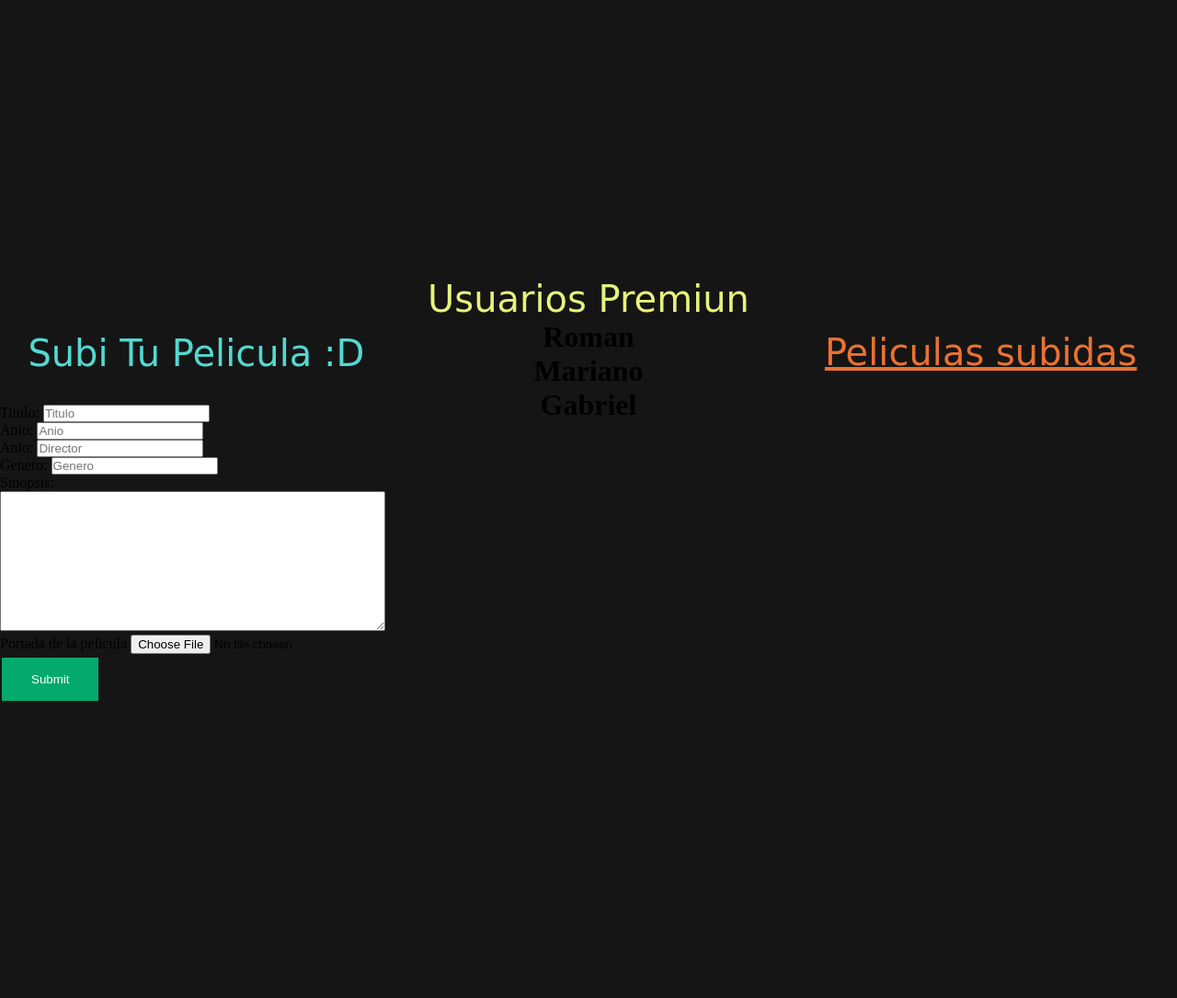
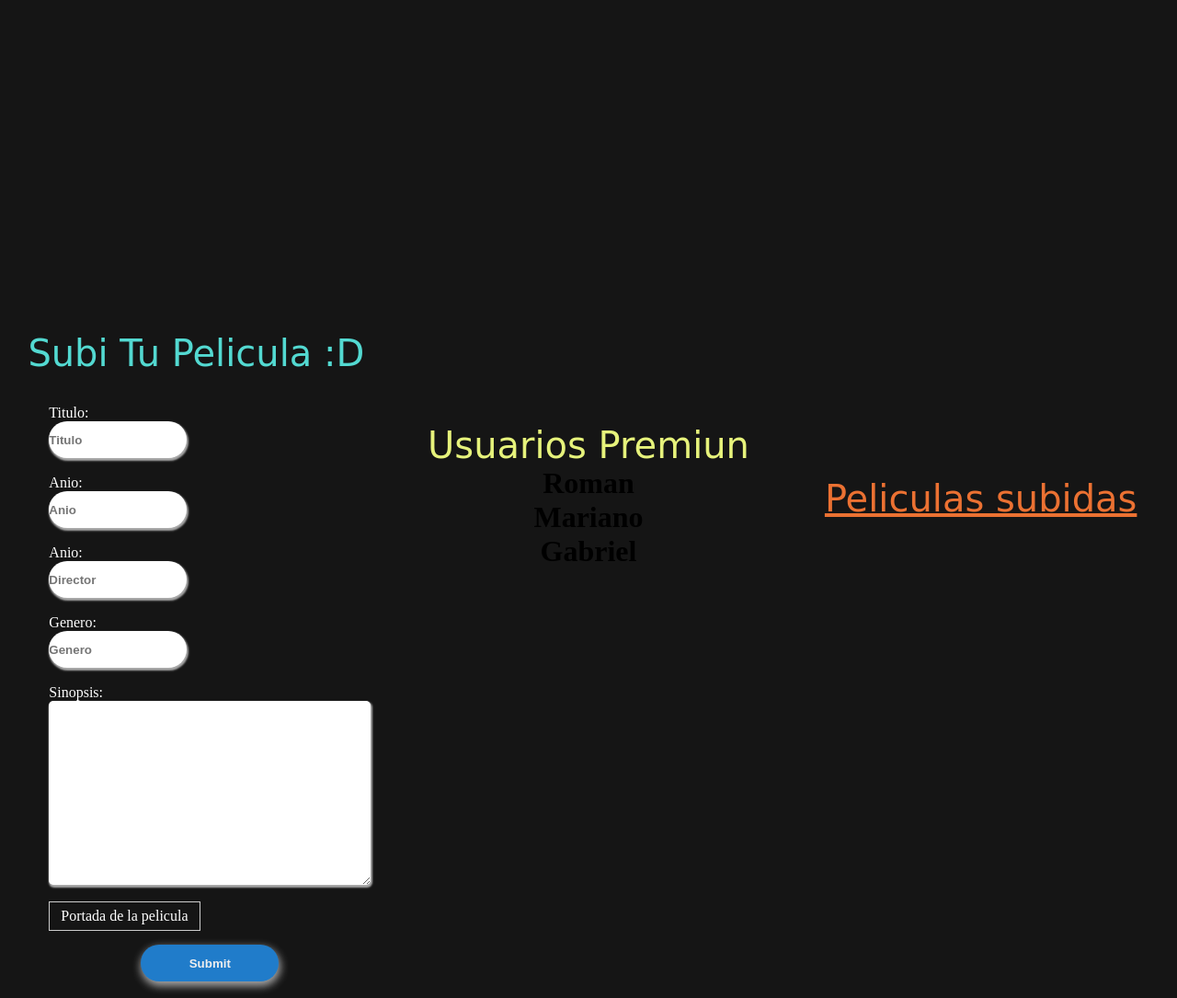
Before and after one commit to Romangonzalezz/Movie-System---Flask, a Flask app: page /usuario_premium in a window 1280 px wide; the page is wider, and only the part inside the window is pictured. Shown: the part 51-1136 px from the top of that part at 92% size. Before the commit the page ends 813 px from the top of that part, so only its background shows below. Run offline with Flask 2, Linux system fonts and the light colour scheme.

Commit message:
Add files via upload

```diff
--- a/static/autorizado.css
+++ b/static/autorizado.css
@@ -7,7 +7,7 @@
     background-color: #333;
     overflow: hidden;
     position: absolute;
-    width: 1920px;
+    width: 100%;
 }
 
 
@@ -36,18 +36,6 @@
 .topnav-right {
   float: right;
 }
-
-
-
-
-
-
-
-
-
-
-
-
 
 body {
     margin: 0;
@@ -292,11 +280,65 @@
   }
 
 input[type=submit]{
-  background-color: #04AA6D;
-  border: none;
-  color: white;
-  padding: 16px 32px;
-  text-decoration: none;
-  margin: 4px 2px;
-  cursor: pointer;
+    display: block;
+    margin: 15px auto 0;
+    width: 150px;
+    height: 40px;
+    border-radius: 25px;
+    border: none;
+    color: #eee;
+    font-weight: 700;
+    box-shadow: 1px 4px 10px 1px #aaa;
+    background: #207cca;
+    cursor: pointer;
 }
+
+input[type=text]{
+    display: block;
+    margin: 0;
+    width: 150px;
+    height: 40px;
+    border-radius: 25px;
+    border: none;
+    color: rgb(0, 0, 0);
+    font-weight: 700;
+    box-shadow: 1px 2px 2px 1px #aaa;
+    background: #ffffff;
+}
+
+.pelicula-box{
+	position:relative;
+    width: auto;
+    height: auto;
+	top: calc(50% - 240px);
+	left: calc(50% - 160px);
+}
+
+label{
+    color: white;
+}
+
+textarea{
+    display: block;
+    margin: 0;
+    width: 350px;
+    height: 200px;
+    border-radius: 5px;
+    border: none;
+    color: rgb(0, 0, 0);
+    font-weight: 700;
+    box-shadow: 1px 2px 2px 1px #aaa;
+    background: #ffffff;
+}
+
+
+.imagen-box{
+    border: 1px solid #ccc;
+    display: inline-block;
+    padding: 6px 12px;
+    cursor: pointer;
+}
+
+input[type=file]{
+    display: none;
+}
```
Also changed, not shown: static/index.css (+69 -0 lines), static/estilos_login.css (line endings or trailing spaces).
